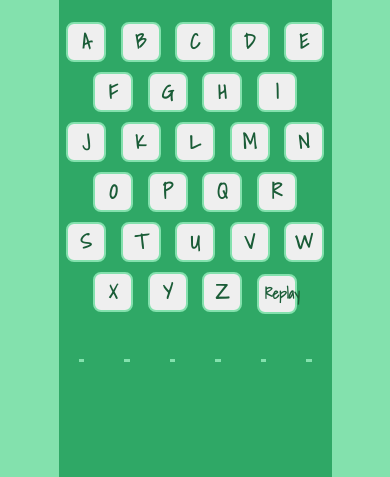
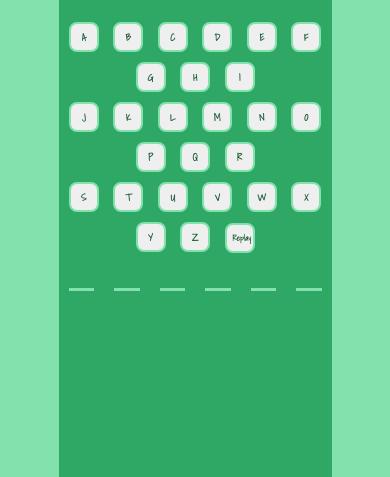
Before and after one commit to jmartinesdev/GuessThe-Word, a plain HTML site: page index.html in a window 390 px wide. Shown: the part 367-844 px from the top of the page. Drawn offline with nearby package versions, Linux system fonts and the light colour scheme.

Commit message:
media queries

```diff
--- a/assets/css/style.css
+++ b/assets/css/style.css
@@ -157,12 +157,14 @@ button:hover {
 
 @media screen and (min-width: 320px) and (max-width: 480px){
     #main-container {
-        height: 140vh;
+        height: 120vh;
     }
 
     .letter {
         width: 30px;
-        margin: 20px;
+        margin-top: 20px;
+        border-bottom: 2px solid --cor01;
+        margin: 10px;
     }
 
     #letters-categories {
@@ -170,10 +172,10 @@ button:hover {
     }
 
     .keys-touch button {
-        height: 40px;
-        width: 40px;
+        height: 30px;
+        width: 30px;
+        font-size: 10px;
     }
-}
 
     .footer-container h2 {
         text-align: center;
@@ -181,12 +183,17 @@ button:hover {
         font-size: 1em;
         height: 100px;
         width: 70%;
-}
-
+    }
     .social-medias {
         display: flex;
         justify-content: space-evenly;
         padding: 20px;
+    }
+
+    #btn-replay {
+        font-size: 8px;
+        text-align: center ;
+    }
 }
 
 @media screen and (min-width: 481px) and (max-width: 768px){
--- a/index.html
+++ b/index.html
@@ -54,6 +54,7 @@
                 </div>
                 <div id="letters-categories">
                     <div class="letter"></div>
+                    <div class="letter"></div>
                 </div>
             </div>
         </div>
```
